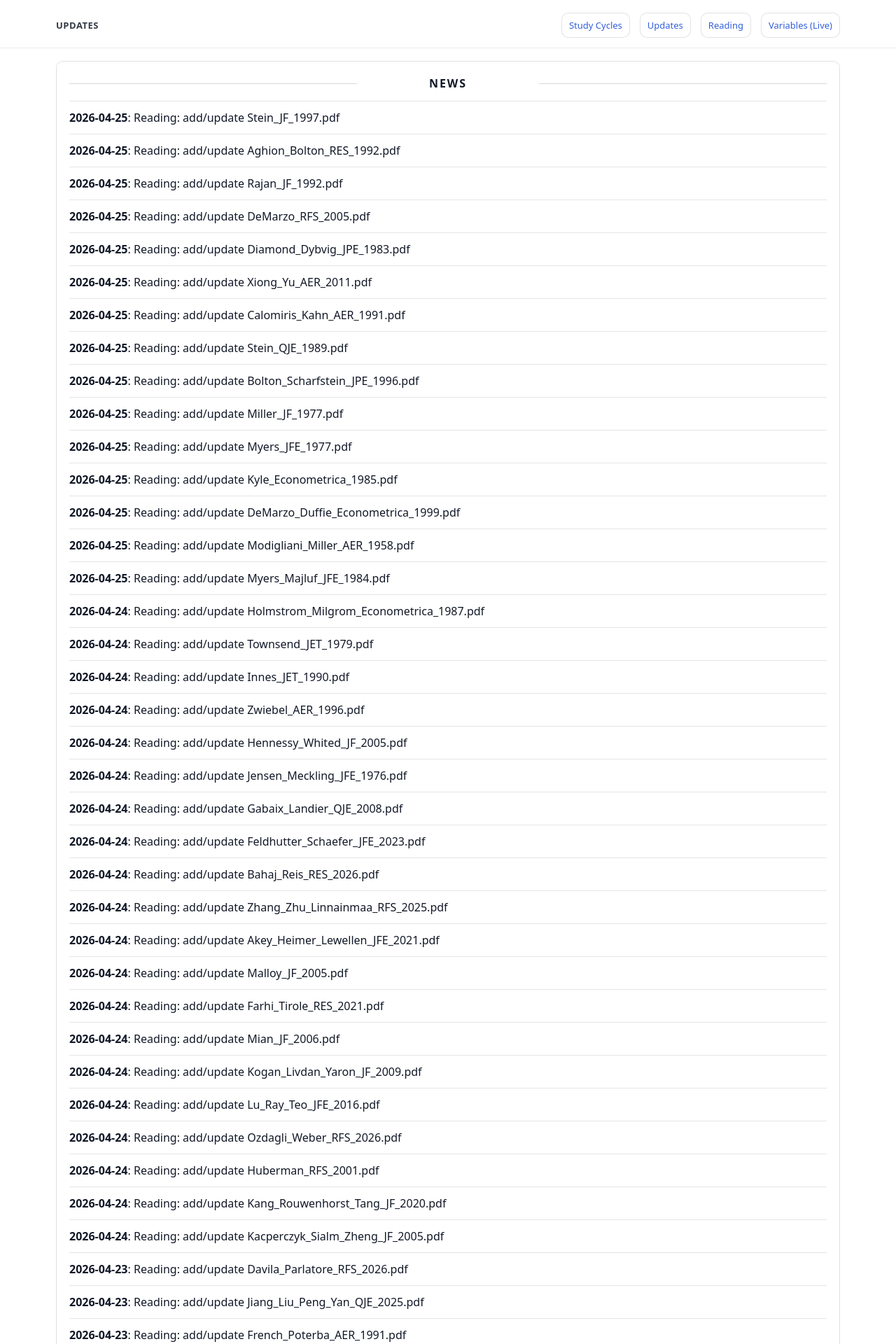
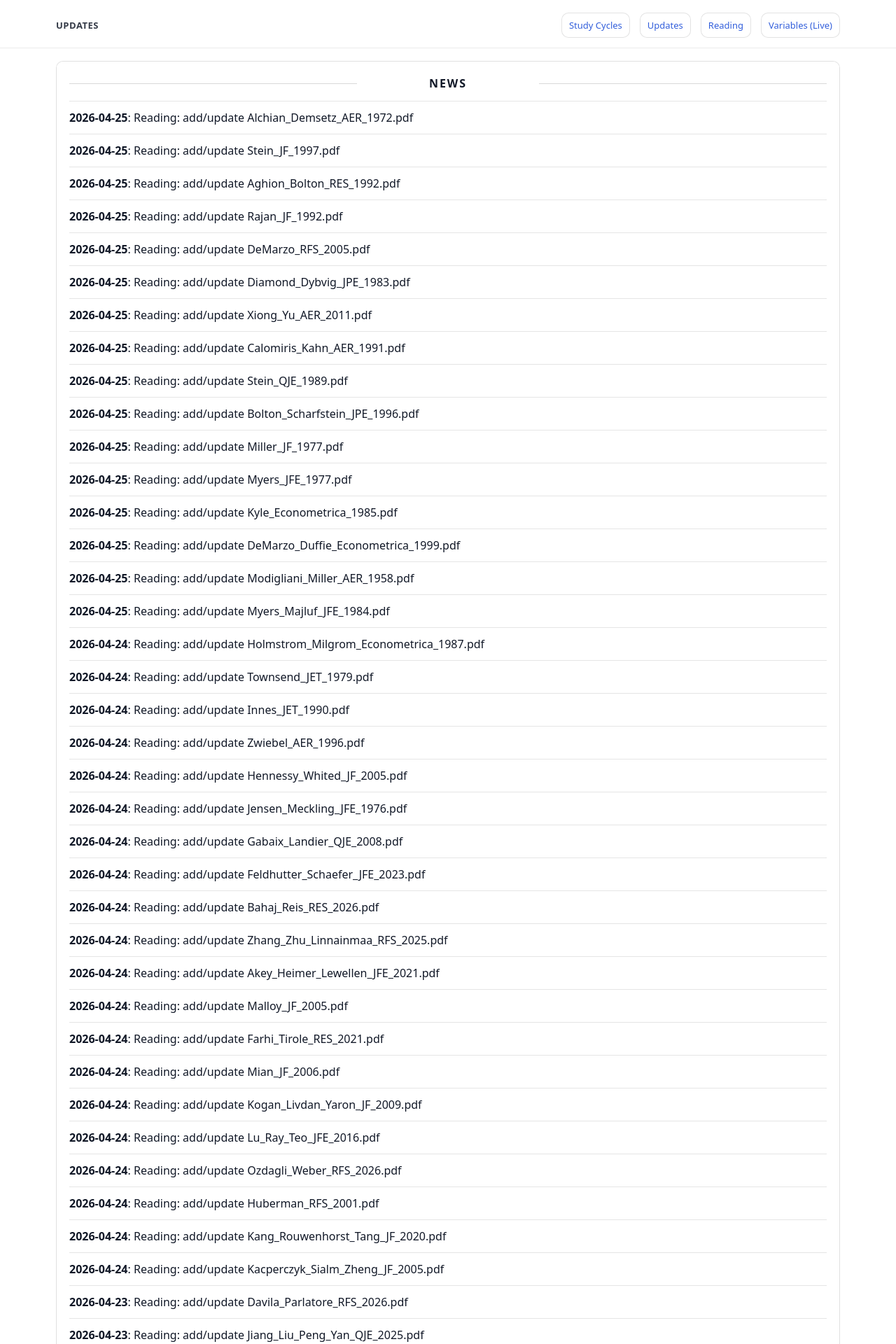
Before and after one commit to yaxinzn/study-archive, a Jekyll site: the page built from updates/index.md, in a window 1280 px wide. Shown: the top 1920 px of the page at 70% size. Built offline with Jekyll 4.4.1, drawn with Linux system fonts in a browser that asks for light colours; some of the changed text lies outside the part shown.

Commit message:
chore: update NEWS feed

```diff
--- a/_data/news.yml
+++ b/_data/news.yml
@@ -1,4 +1,7 @@
 # Auto-generated update history (sorted newest -> oldest). Do not edit manually.
+- ts: "1777115337"
+  date: "2026-04-25"
+  title: "Reading: add/update Alchian_Demsetz_AER_1972.pdf"
 - ts: "1777114963"
   date: "2026-04-25"
   title: "Reading: add/update Stein_JF_1997.pdf"
```
